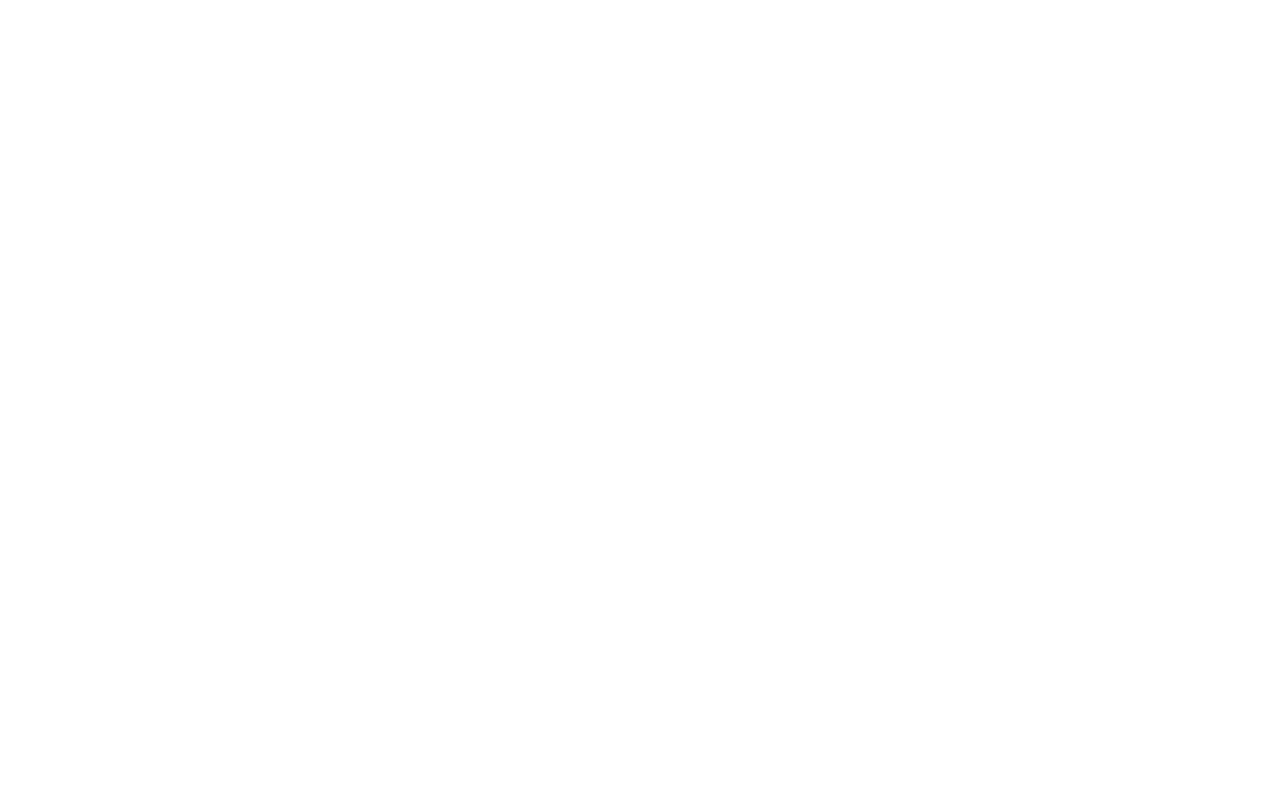
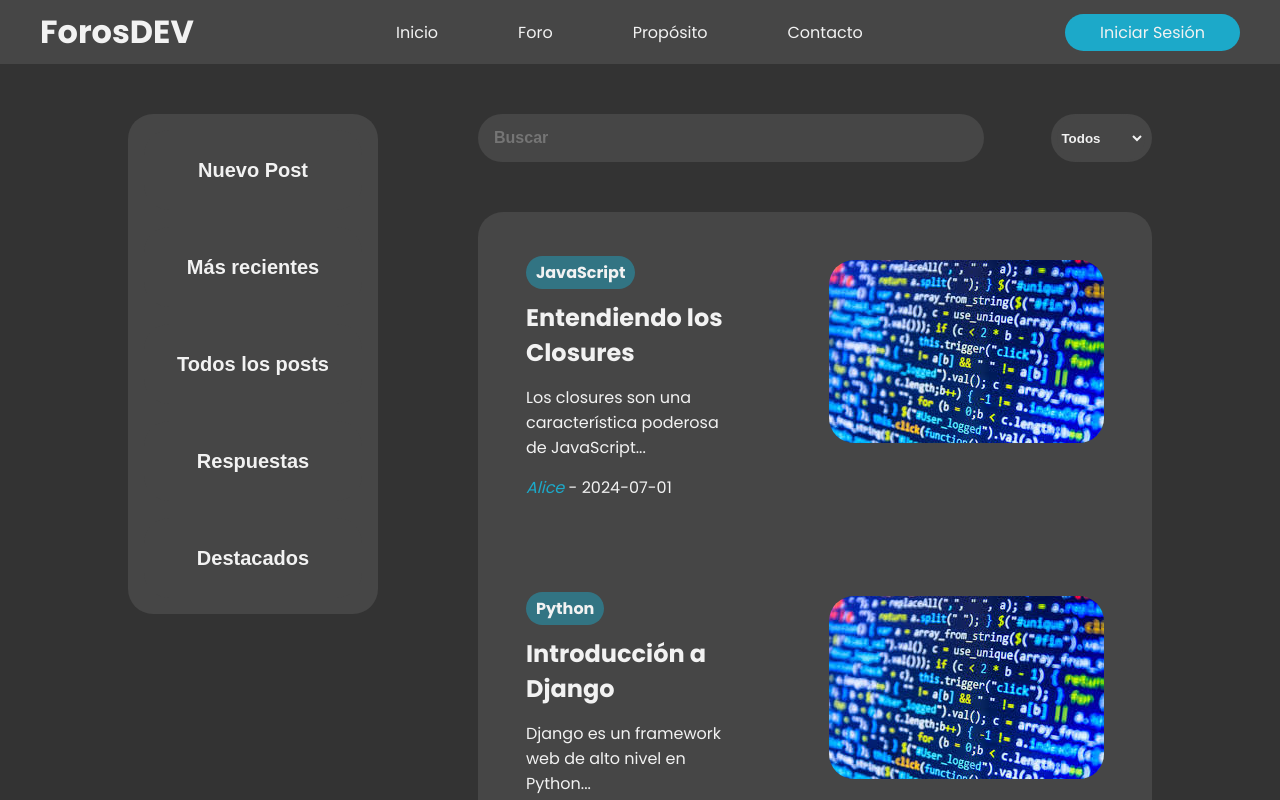
Before and after one commit to Jairdevv/forum-project, a React (Vite) app: page /forum in a window 1280 px wide. Before the commit this address had no page. Shown: the top 800 px of the page. Built offline with nearby package versions, Linux system fonts and the light colour scheme.

Commit message:
Pagina foro añadido al header

```diff
--- a/src/App.jsx
+++ b/src/App.jsx
@@ -2,6 +2,7 @@
 import { BrowserRouter as Router, Route, Routes } from "react-router-dom";
 import Home from "./components/pages/Home/Home";
 import Proposito from "./components/pages/Proposito/Proposito";
+import Forum from "./components/Forum/Forum";
 
 function App() {
   return (
@@ -9,6 +10,7 @@
       <Routes>
         <Route path="/home" element={<Home />} />
         <Route path="/proposito" element={<Proposito />} />
+        <Route path="/forum" element={<Forum />} />
       </Routes>
     </Router>
   );
--- a/src/components/Forum/Forum.jsx
+++ b/src/components/Forum/Forum.jsx
@@ -1,4 +1,4 @@
-import React, { useState, useEffect } from "react";
+import { useState, useEffect } from "react";
 import Header from "../Header/Header";
 import "./Forum.css";
 import Post from "../Post/Post";
--- a/src/components/Header/Header.jsx
+++ b/src/components/Header/Header.jsx
@@ -20,7 +20,7 @@
               <Link to="/home">Inicio</Link>
             </li>
             <li>
-              <Link to="/foro">Foro</Link>
+              <Link to="/forum">Foro</Link>
             </li>
             <li>
               <Link to="/proposito">Propósito</Link>
```
